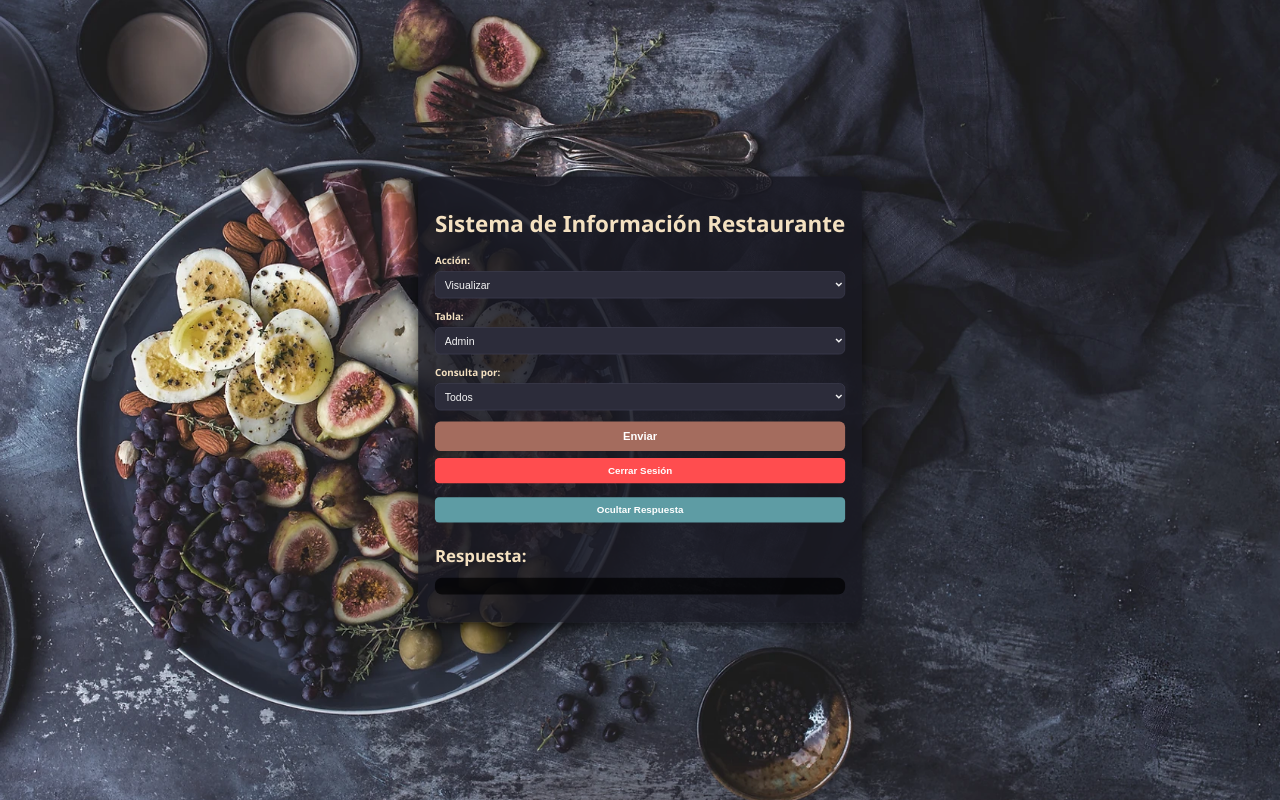
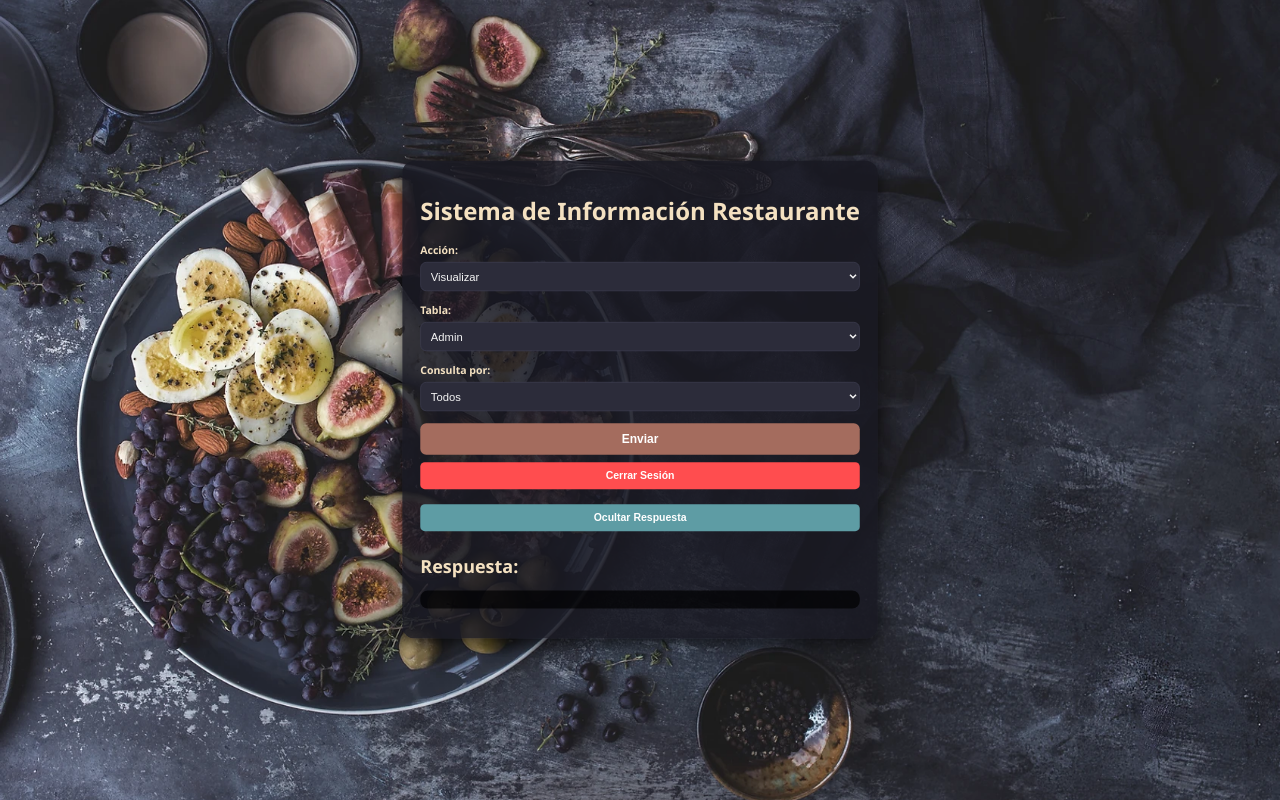
Before and after one commit to yaircalderon338/sistemadeinformacionRM, a Vue app in the folder frontend/: page /apitester in a window 1280 px wide. Built offline with nearby package versions, Linux system fonts and the light colour scheme.

Commit message:
cambios menores

```diff
--- a/frontend/src/assets/tester.css
+++ b/frontend/src/assets/tester.css
@@ -17,14 +17,15 @@ body {
 
 /* Caja principal con escala fija */
 .api-tester {
-  max-width: 750px;
+  max-width: 1000px; /* Aumenté el valor de max-width */
   padding: 24px;
   border-radius: 16px;
   background: rgba(25, 25, 35, 0.85);
   box-shadow: 0 8px 20px rgba(0, 0, 0, 0.6);
-  transform: scale(0.7);
+  transform: scale(0.75);
   transform-origin: center center;
 }
+
 
 /* Título */
 .api-tester h1 {
--- a/frontend/src/components/ApiTester.vue
+++ b/frontend/src/components/ApiTester.vue
@@ -5,6 +5,7 @@
     <div class="form-group">
       <label>Acción:</label>
       <select v-model="accion" @change="resetForm">
+        <option value="seleccionar">seleccionar</option>
         <option value="visualizar">Visualizar</option>
         <option value="eliminar">Eliminar</option>
         <option value="modificar">Modificar</option>
@@ -15,6 +16,7 @@
     <div class="form-group">
       <label>Tabla:</label>
       <select v-model="tabla" @change="resetForm">
+        <option value="seleccionar">seleccionar</option>
         <option value="admin">Admin</option>
         <option value="menu">Menu</option>
         <option value="menuitem">MenuItem</option>
@@ -29,6 +31,7 @@
     <div class="form-group" v-if="accion !== 'agregar'">
       <label>Consulta por:</label>
       <select v-model="modoConsulta">
+        <option value="seleccionar">seleccionar</option>
         <option value="todos">Todos</option>
         <option value="id">Por ID</option>
       </select>
```
